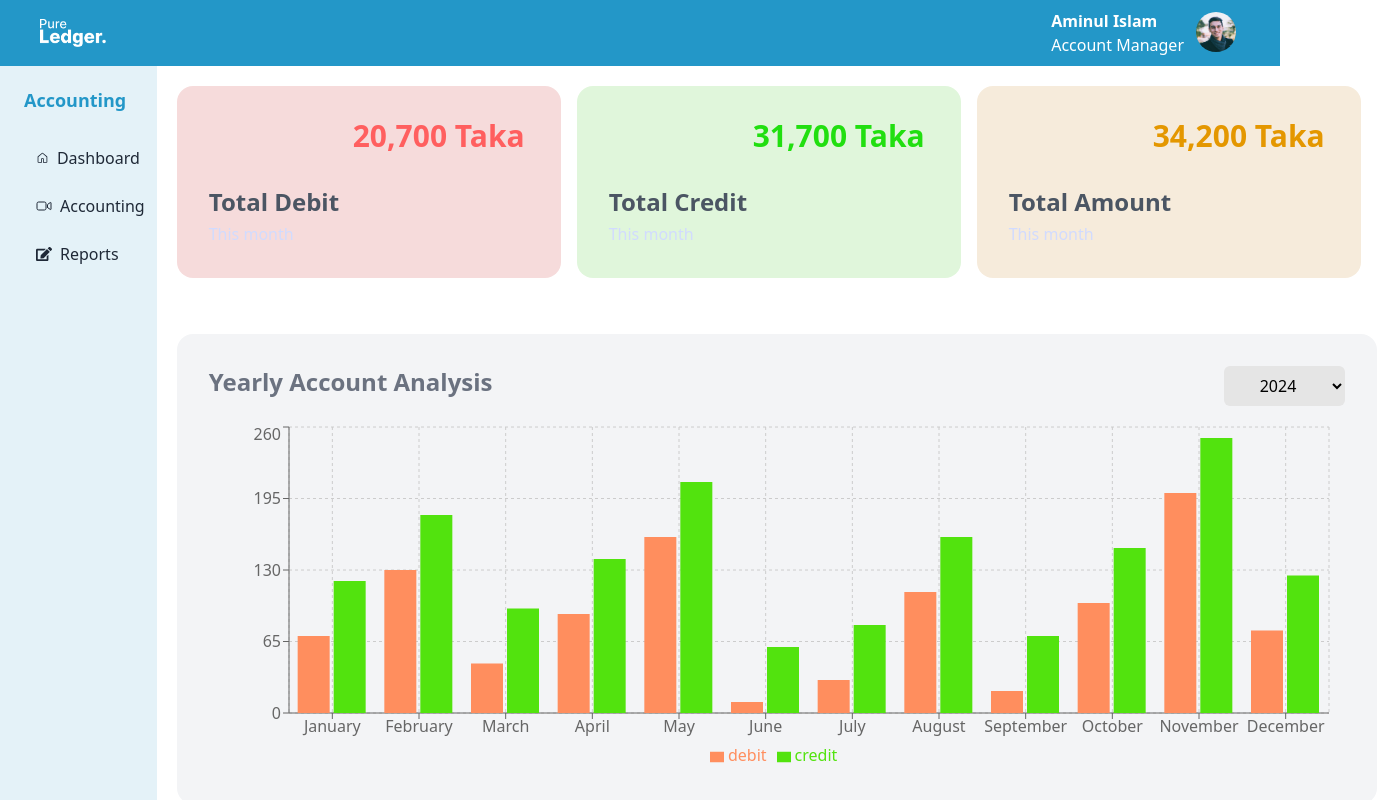
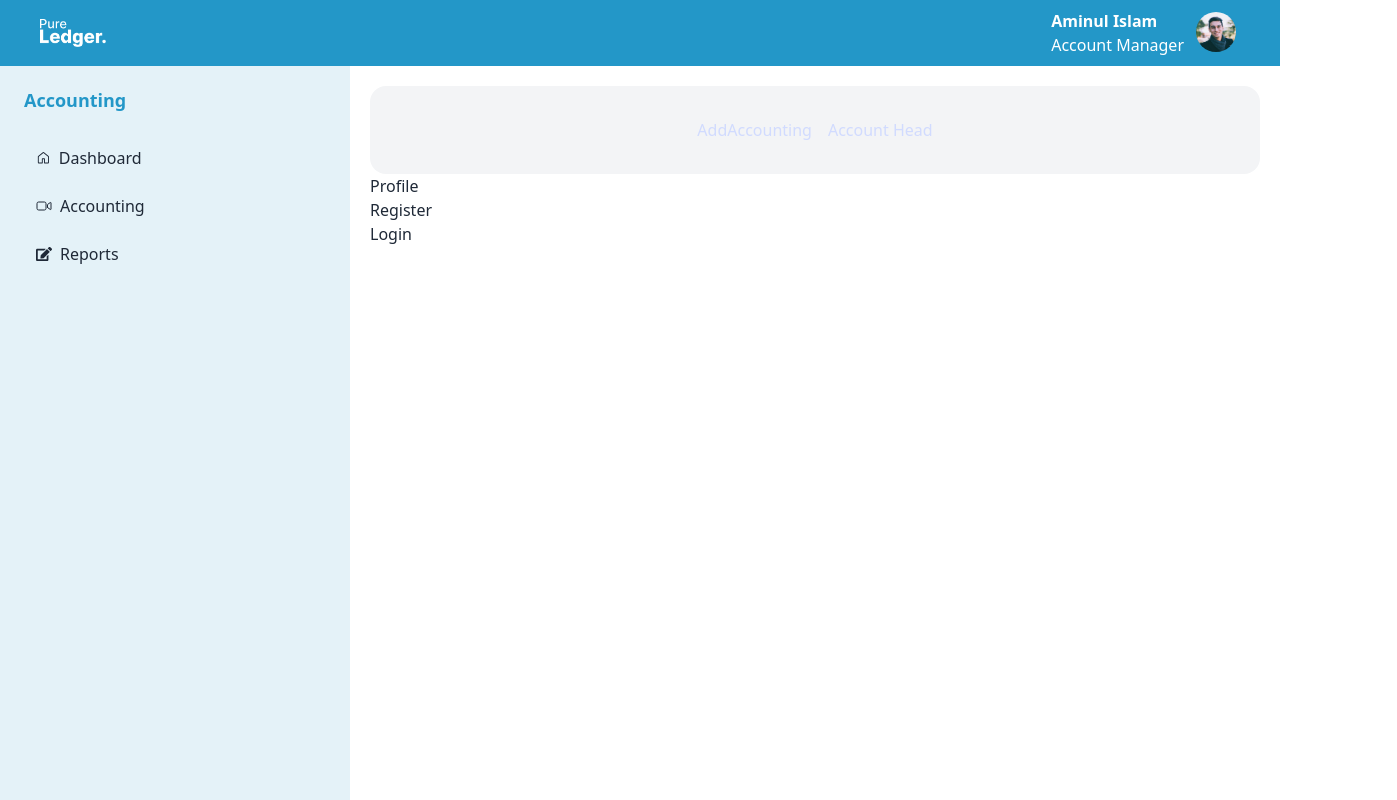
Before and after one commit to Moinulilm10/mPair-Task, a React (Vite) app in the folder mPair client/: page / in a window 1280 px wide. Shown: the top 800 px of the page, 1397 px wide, since content can reach past the window. Built offline with nearby package versions, Linux system fonts and the light colour scheme.

Commit message:
"Replace Dashboard import with Accounting, comment out Dashboard component in App"

```diff
--- a/mPair client/src/App.jsx
+++ b/mPair client/src/App.jsx
@@ -1,4 +1,4 @@
-import Dashboard from "./components/dashboard/Dashboard";
+import Accounting from "./components/Accounting/Accounting";
 import NavBar from "./components/shared/Navbar";
 import Sidebar from "./components/shared/Sidebar";
 
@@ -9,7 +9,8 @@ const App = () => {
       <div className="flex flex-1">
         <Sidebar />
         <div className="flex-1 p-5">
-          <Dashboard />
+          {/* <Dashboard /> */}
+          <Accounting />
           <h1>Profile</h1>
           <h1>Register</h1>
           <h1>Login</h1>
--- /dev/null
+++ b/mPair client/src/components/Accounting/AccountHead.jsx
@@ -0,0 +1,5 @@
+const AccountHead = () => {
+  return <div>Account Head</div>;
+};
+
+export default AccountHead;
--- /dev/null
+++ b/mPair client/src/components/Accounting/Accounting.jsx
@@ -0,0 +1,15 @@
+import AccountHead from "./AccountHead";
+import AddAccounting from "./AddAccounting";
+
+const Accounting = () => {
+  return (
+    <div className="bg-gray-100 card w-[700] text-primary-content">
+      <div className="flex flex-row justify-center gap-4 card-body">
+        <AddAccounting />
+        <AccountHead />
+      </div>
+    </div>
+  );
+};
+
+export default Accounting;
--- /dev/null
+++ b/mPair client/src/components/Accounting/AddAccounting.jsx
@@ -0,0 +1,5 @@
+const AddAccounting = () => {
+  return <div>AddAccounting</div>;
+};
+
+export default AddAccounting;
```
